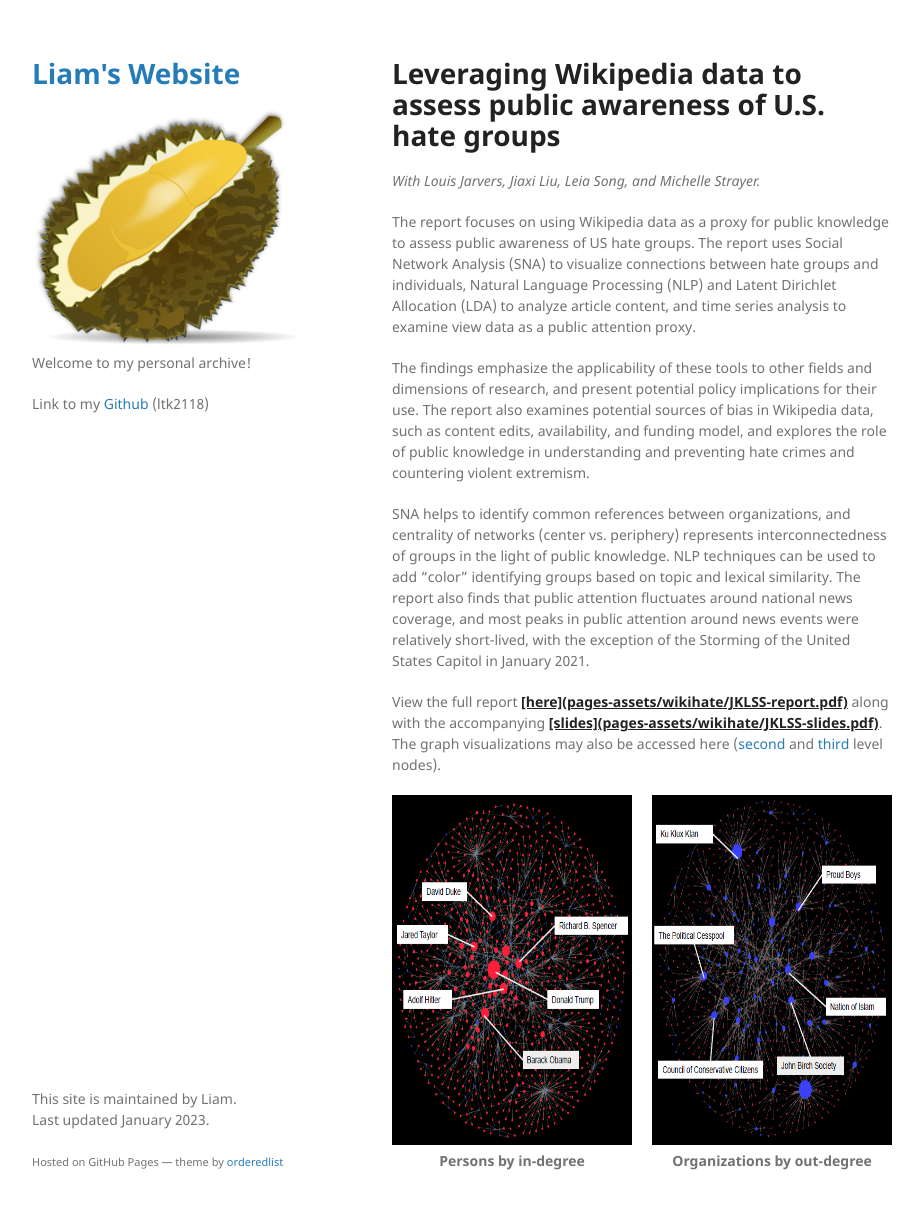
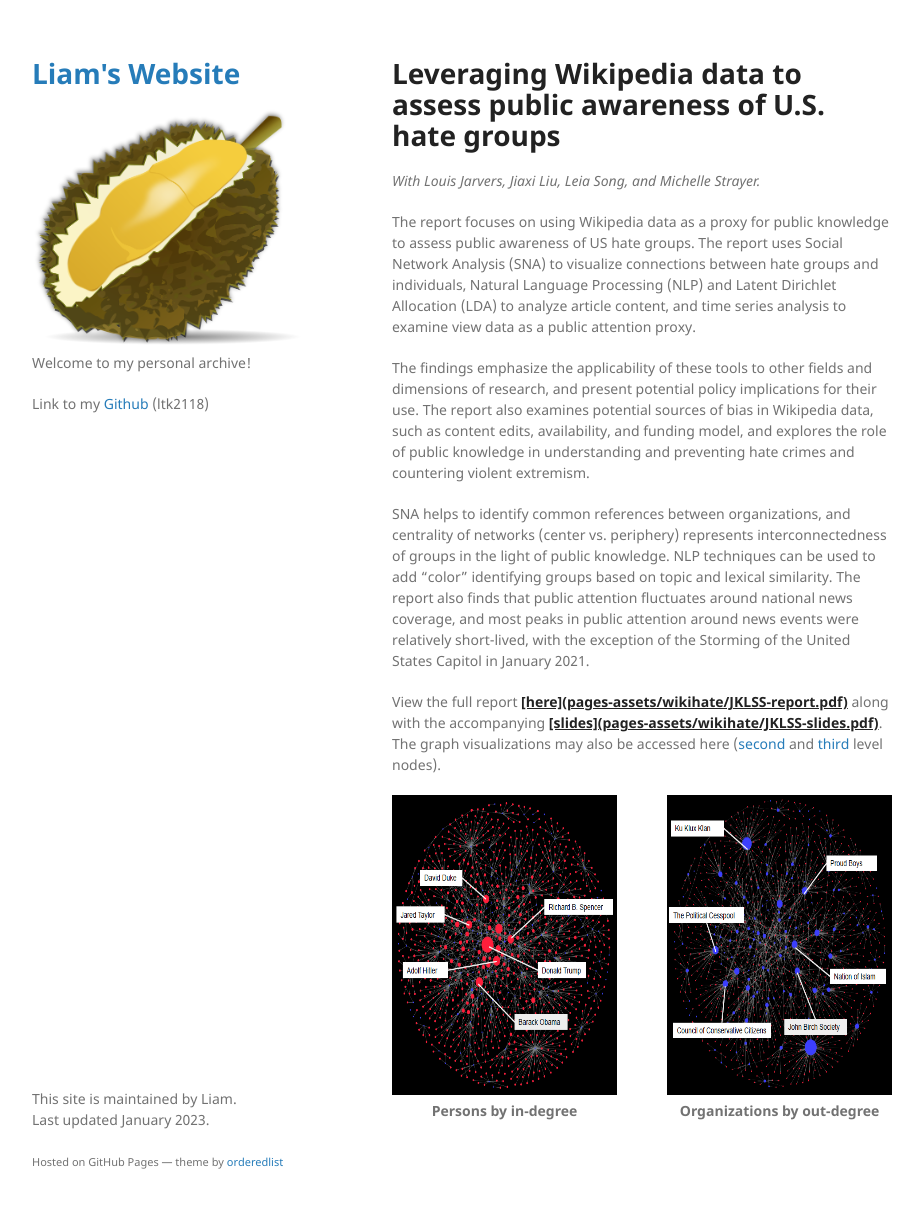
Before and after one commit to liamtk/liamtk.github.io, a Jekyll site: the page built from pages/wikihate.md, in a window 1280 px wide and 1241 px high. Shown: the top 1209 px of the window, without its empty margins (178-1101 px from the left). Built offline with Jekyll 4.4.1, drawn with Linux system fonts in a browser that asks for light colours; our own code applies the rules of GitHub Pages for plain Markdown files.

Commit message:
add wikihate.md

```diff
--- a/pages/wikihate.md
+++ b/pages/wikihate.md
@@ -13,12 +13,12 @@ View the full report **<u>[here](pages-assets/wikihate/JKLSS-report.pdf)</u>** a
 
 
 <div style="display: flex; justify-content: center; align-items: center;">
-  <div style="display: inline-block; margin-right: 20px;">
-    <img src="pages-assets/img/snaplot.png" style="width: 350px; height: 350px;">
+  <div style="display: inline-block; margin-right: 50px;">
+    <img src="pages-assets/img/snaplot.png" style="width: 300px; height: 300px;">
     <p style="text-align: center; font-weight: bold;">Persons by in-degree</p>
   </div>
   <div style="display: inline-block;">
-    <img src="pages-assets/img/snaplot2.png" style="width: 350px; height: 350px;">
+    <img src="pages-assets/img/snaplot2.png" style="width: 300px; height: 300px;">
     <p style="text-align: center; font-weight: bold;">Organizations by out-degree</p>
   </div>
 </div>
```
